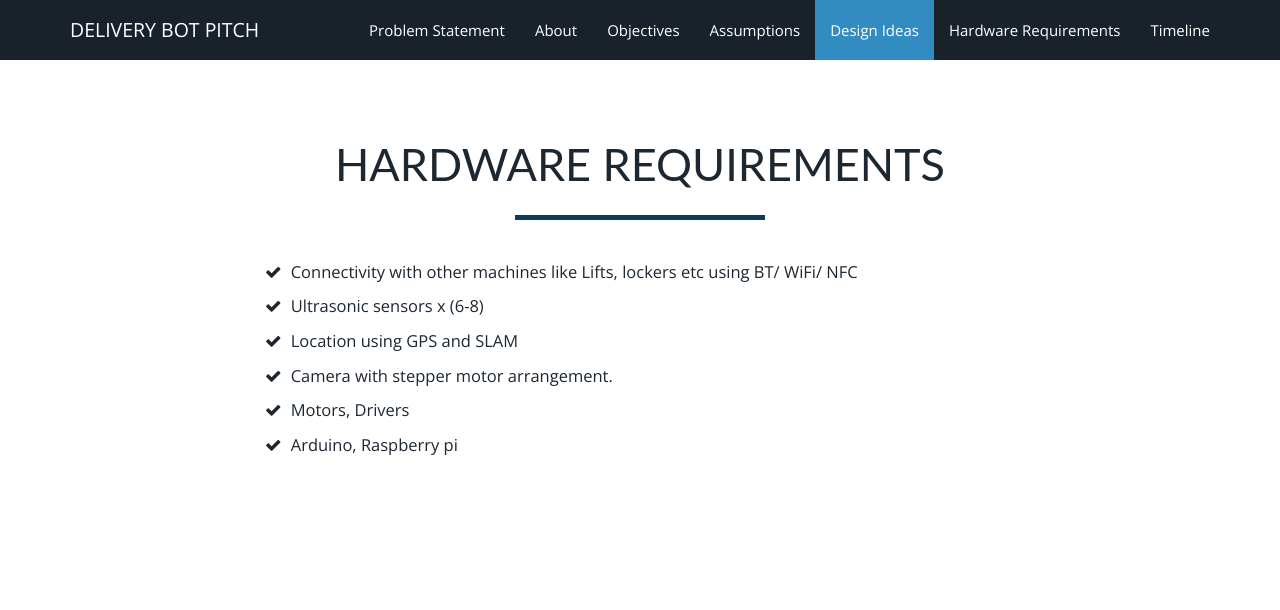
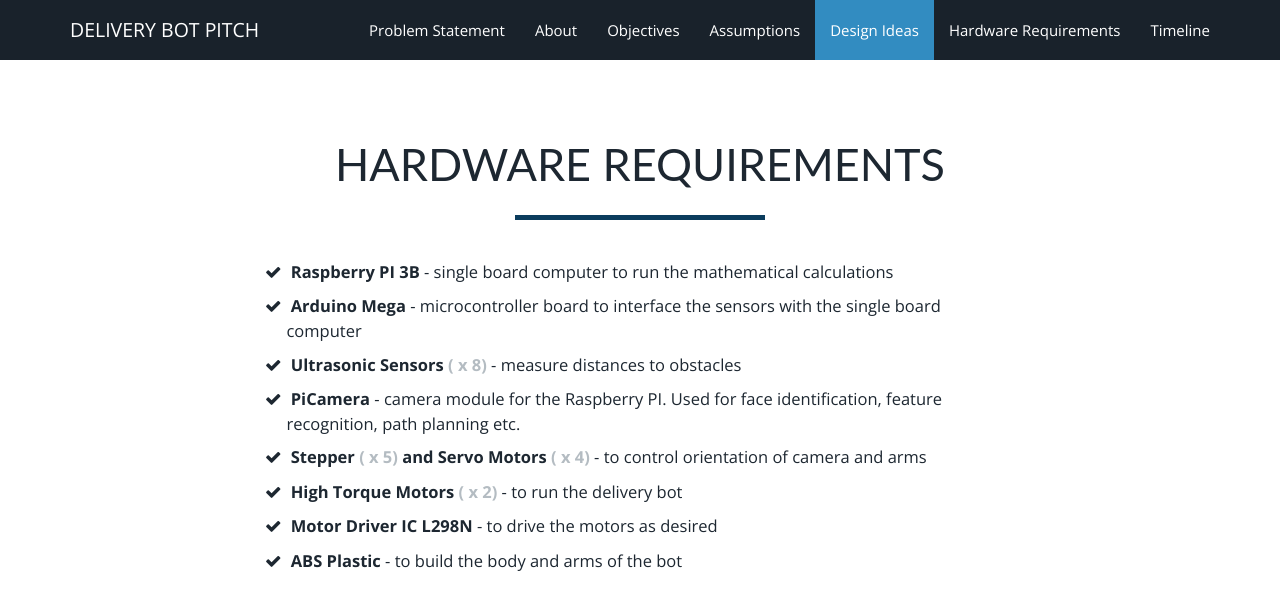
Before and after one commit to prajwaldp/delivery-robot-pitch, a Jekyll site: the page built from index.html, in a window 1280 px wide and 900 px high, scrolled down 5912 px. Shown: the top 610 px of the window. Built offline with Jekyll 4.4.1, drawn with Linux system fonts in a browser that asks for light colours.

Commit message:
add hardware requirements

```diff
--- a/_includes/hardware_requirements.html
+++ b/_includes/hardware_requirements.html
@@ -10,22 +10,28 @@
       <div class="col-lg-8 col-lg-offset-2">
 	<ul>
 	  <li>
-	    Connectivity with other machines like Lifts, lockers etc using BT/ WiFi/ NFC
+	    <strong>Raspberry PI 3B</strong> - single board computer to run the mathematical calculations
 	  </li>
 	  <li>
-	    Ultrasonic sensors x (6-8)
+	    <strong>Arduino Mega</strong> - microcontroller board to interface the sensors with the single board computer
 	  </li>
 	  <li>
-	    Location using GPS and SLAM
+	    <strong>Ultrasonic Sensors <span class="text-muted">( x 8)</span></strong> - measure distances to obstacles
 	  </li>
 	  <li>
-	    Camera with stepper motor arrangement.
+	    <strong>PiCamera</strong> - camera module for the Raspberry PI. Used for face identification, feature recognition, path planning etc.
 	  </li>
 	  <li>
-	    Motors, Drivers
+	    <strong>Stepper <span class="text-muted">( x 5)</span> and Servo Motors <span class="text-muted">( x 4)</span></strong> - to control orientation of camera and arms
 	  </li>
 	  <li>
-	    Arduino, Raspberry pi
+	    <strong>High Torque Motors <span class="text-muted">( x 2)</span></strong> - to run the delivery bot
+	  </li>
+	  <li>
+	    <strong>Motor Driver IC L298N</strong> - to drive the motors as desired
+	  </li>
+	  <li>
+	    <strong>ABS Plastic</strong> - to build the body and arms of the bot
 	  </li>
 	</ul>
       </div>
```
